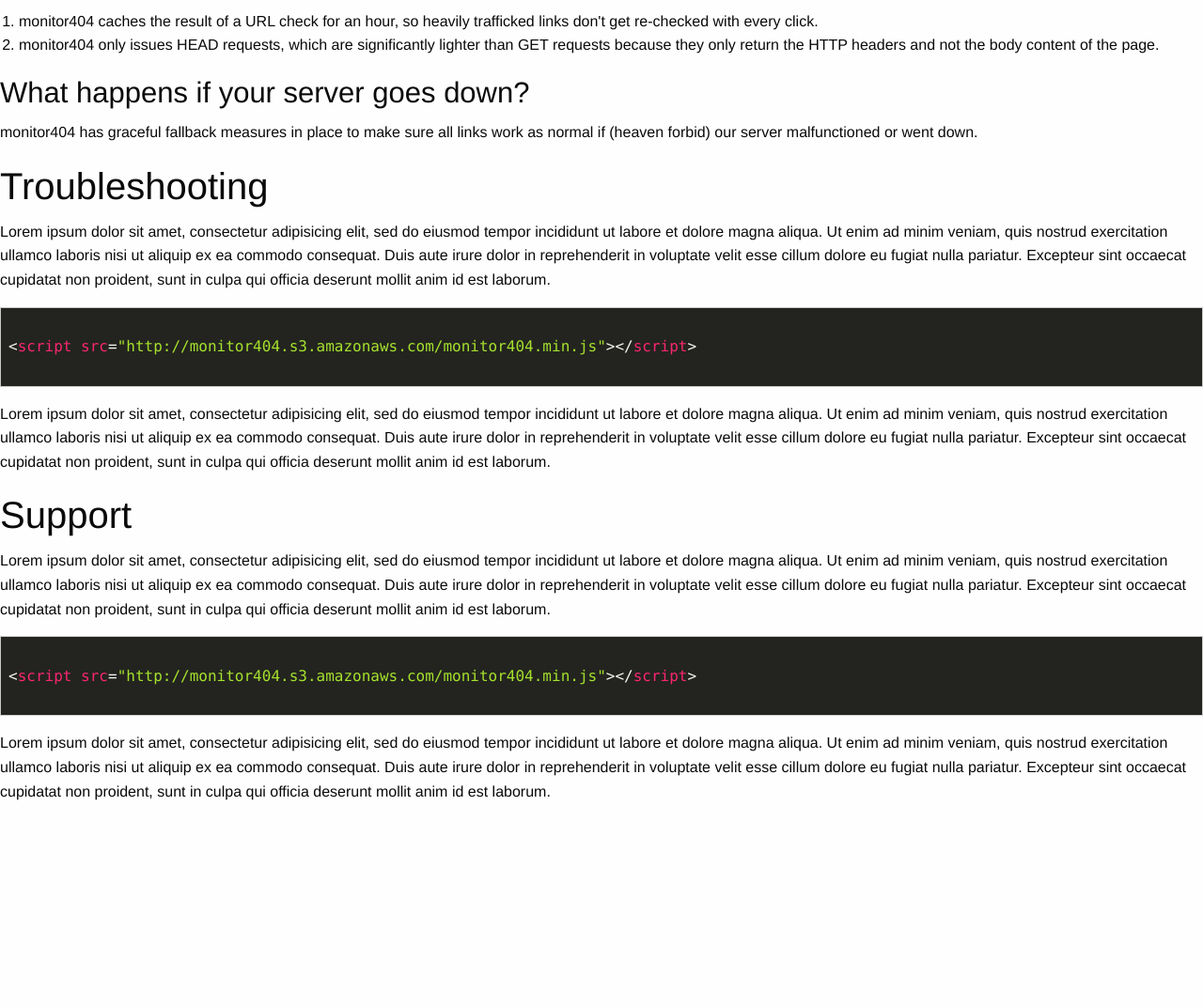
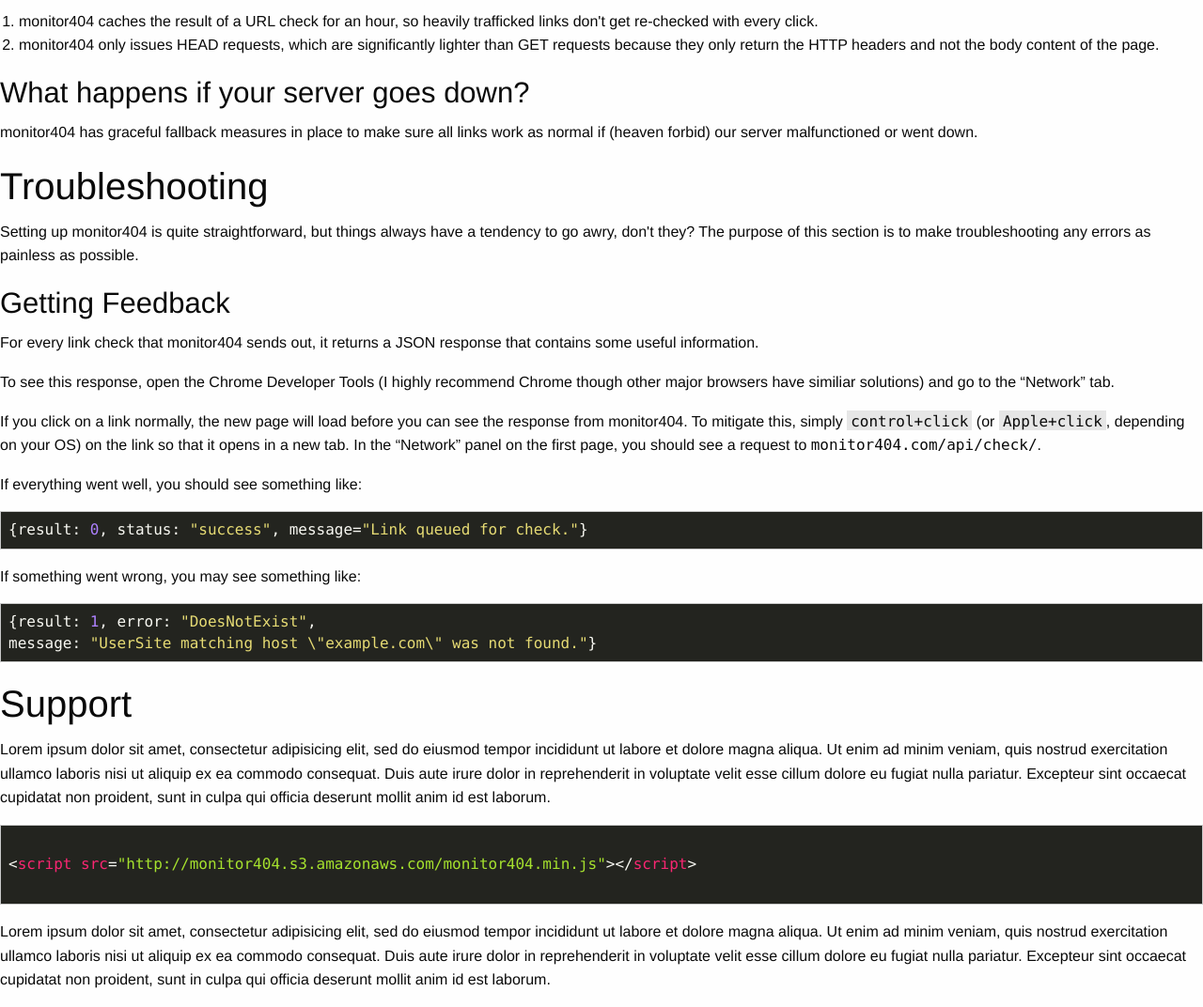
Before and after one commit to liddiard/monitor404, a Django app: page /docs/ in a window 1280 px wide. Shown: the part 2668-3740 px from the top of the page at 94% size. Before the commit the page ends 3520 px from the top, so only its background shows below. Run offline with Django 3.2, Linux system fonts and the light colour scheme; parts of the project's set-up code (start-up, migrations or seed data) failed here and were passed over; some libraries are stand-ins or nearby versions.

Commit message:
started working on Troubleshooting section

```diff
--- a/project/templates/docs.html
+++ b/project/templates/docs.html
@@ -101,11 +101,16 @@
         <p>monitor404 has graceful fallback measures in place to make sure all links work as normal if (heaven forbid) our server malfunctioned or went down.</p>
 
         <h2>Troubleshooting</h2>
-        <p>Lorem ipsum dolor sit amet, consectetur adipisicing elit, sed do eiusmod tempor incididunt ut labore et dolore magna aliqua. Ut enim ad minim veniam, quis nostrud exercitation ullamco laboris nisi ut aliquip ex ea commodo consequat. Duis aute irure dolor in reprehenderit in voluptate velit esse cillum dolore eu fugiat nulla pariatur. Excepteur sint occaecat cupidatat non proident, sunt in culpa qui officia deserunt mollit anim id est laborum.</p>
-        <pre><code>
-&lt;script src="http://monitor404.s3.amazonaws.com/monitor404.min.js"&gt;&lt;/script&gt;
-        </pre></code>
-        <p>Lorem ipsum dolor sit amet, consectetur adipisicing elit, sed do eiusmod tempor incididunt ut labore et dolore magna aliqua. Ut enim ad minim veniam, quis nostrud exercitation ullamco laboris nisi ut aliquip ex ea commodo consequat. Duis aute irure dolor in reprehenderit in voluptate velit esse cillum dolore eu fugiat nulla pariatur. Excepteur sint occaecat cupidatat non proident, sunt in culpa qui officia deserunt mollit anim id est laborum.</p>
+        <p>Setting up monitor404 is quite straightforward, but things always have a tendency to go awry, don't they? The purpose of this section is to make troubleshooting any errors as painless as possible.</p>
+        <h3>Getting Feedback</h3>
+        <p>For every link check that monitor404 sends out, it returns a JSON response that contains some useful information.</p>
+        <p>To see this response, open the Chrome Developer Tools (I highly recommend Chrome though other major browsers have similiar solutions) and go to the &ldquo;Network&rdquo; tab.</p>
+        <p>If you click on a link normally, the new page will load before you can see the response from monitor404. To mitigate this, simply <kbd>control+click</kbd> (or <kbd>Apple+click</kbd>, depending on your OS) on the link so that it opens in a new tab. In the &ldquo;Network&rdquo; panel on the first page, you should see a request to <samp>monitor404.com/api/check/</samp>.</p>
+        <p>If everything went well, you should see something like:</p>
+        <pre><code>{result: 0, status: "success", message="Link queued for check."}</pre></code>
+        <p>If something went wrong, you may see something like:</p>
+        <pre><code>{result: 1, error: "DoesNotExist",
+message: "UserSite matching host \"example.com\" was not found."}</pre></code>
 
         <h2>Support</h2>
         <p>Lorem ipsum dolor sit amet, consectetur adipisicing elit, sed do eiusmod tempor incididunt ut labore et dolore magna aliqua. Ut enim ad minim veniam, quis nostrud exercitation ullamco laboris nisi ut aliquip ex ea commodo consequat. Duis aute irure dolor in reprehenderit in voluptate velit esse cillum dolore eu fugiat nulla pariatur. Excepteur sint occaecat cupidatat non proident, sunt in culpa qui officia deserunt mollit anim id est laborum.</p>
```
